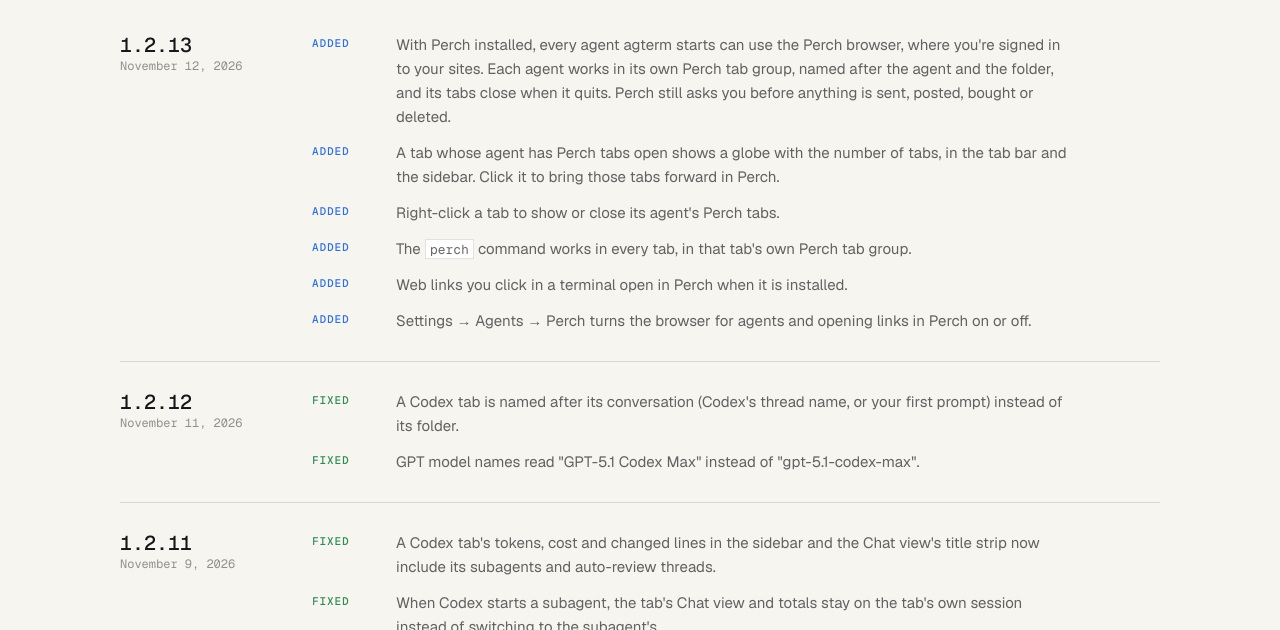
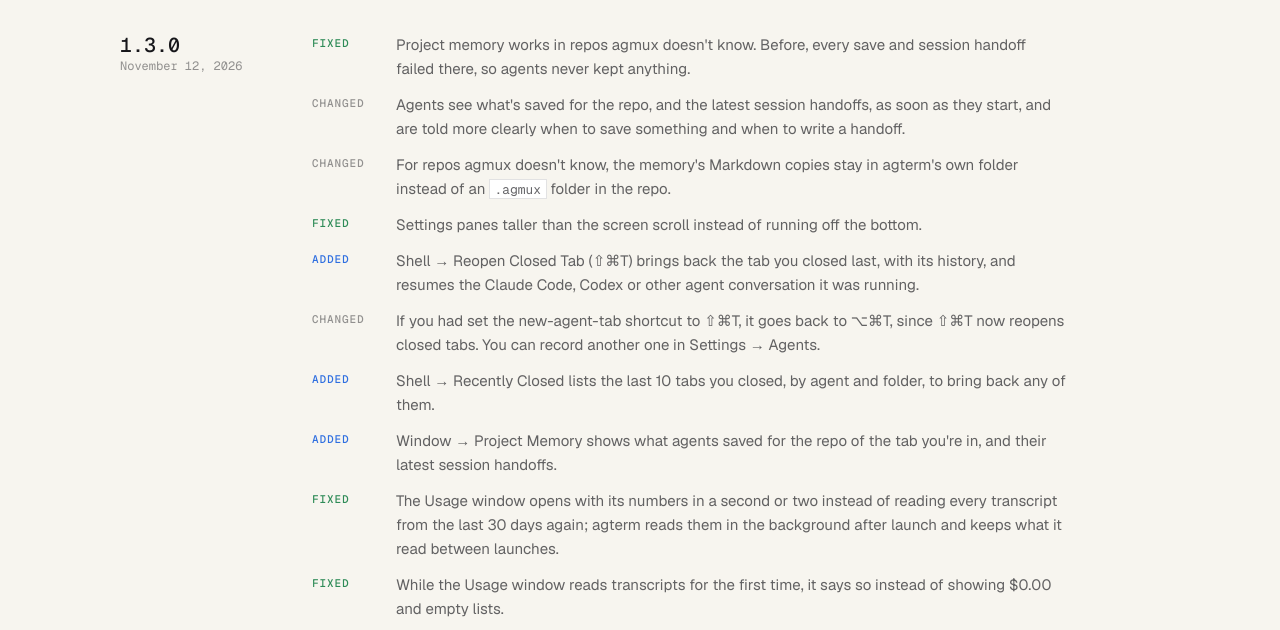
Before and after one commit to neelsatyavolu/agterm, a plain HTML site: page site/changelog.html in a window 1280 px wide. Shown: the part 282-912 px from the top of the page. Drawn offline with nearby package versions, Linux system fonts and the light colour scheme.

Commit message:
docs: site changelog for 1.3.0

```diff
--- a/site/changelog.html
+++ b/site/changelog.html
@@ -39,6 +39,28 @@
       </header>
 
       <div class="cl">
+        <section class="cl-release" id="v1.3.0" aria-labelledby="v1.3.0-title">
+          <header class="cl-head">
+            <h2 id="v1.3.0-title"><a href="#v1.3.0">1.3.0</a></h2>
+            <p class="meta"><time datetime="2026-11-12">November 12, 2026</time></p>
+          </header>
+          <ul class="cl-items">
+            <li><span class="cl-kind cl-fixed">Fixed</span><span>Project memory works in repos agmux doesn&#x27;t know. Before, every save and session handoff failed there, so agents never kept anything.</span></li>
+            <li><span class="cl-kind cl-changed">Changed</span><span>Agents see what&#x27;s saved for the repo, and the latest session handoffs, as soon as they start, and are told more clearly when to save something and when to write a handoff.</span></li>
+            <li><span class="cl-kind cl-changed">Changed</span><span>For repos agmux doesn&#x27;t know, the memory&#x27;s Markdown copies stay in agterm&#x27;s own folder instead of an <code>.agmux</code> folder in the repo.</span></li>
+            <li><span class="cl-kind cl-fixed">Fixed</span><span>Settings panes taller than the screen scroll instead of running off the bottom.</span></li>
+            <li><span class="cl-kind cl-added">Added</span><span>Shell → Reopen Closed Tab (⇧⌘T) brings back the tab you closed last, with its history, and resumes the Claude Code, Codex or other agent conversation it was running.</span></li>
+            <li><span class="cl-kind cl-changed">Changed</span><span>If you had set the new-agent-tab shortcut to ⇧⌘T, it goes back to ⌥⌘T, since ⇧⌘T now reopens closed tabs. You can record another one in Settings → Agents.</span></li>
+            <li><span class="cl-kind cl-added">Added</span><span>Shell → Recently Closed lists the last 10 tabs you closed, by agent and folder, to bring back any of them.</span></li>
+            <li><span class="cl-kind cl-added">Added</span><span>Window → Project Memory shows what agents saved for the repo of the tab you&#x27;re in, and their latest session handoffs.</span></li>
+            <li><span class="cl-kind cl-fixed">Fixed</span><span>The Usage window opens with its numbers in a second or two instead of reading every transcript from the last 30 days again; agterm reads them in the background after launch and keeps what it read between launches.</span></li>
+            <li><span class="cl-kind cl-fixed">Fixed</span><span>While the Usage window reads transcripts for the first time, it says so instead of showing $0.00 and empty lists.</span></li>
+            <li><span class="cl-kind cl-fixed">Fixed</span><span>An account signed in both in your own config and as an agterm account shows once under Usage → Limits, not twice.</span></li>
+            <li><span class="cl-kind cl-changed">Changed</span><span>The Usage chart shows its busiest day, the daily average and the date range.</span></li>
+            <li><span class="cl-kind cl-fixed">Fixed</span><span>The tab sidebar no longer shows a scroll bar when macOS is set to always show them.</span></li>
+          </ul>
+        </section>
+
         <section class="cl-release" id="v1.2.13" aria-labelledby="v1.2.13-title">
           <header class="cl-head">
             <h2 id="v1.2.13-title"><a href="#v1.2.13">1.2.13</a></h2>
```
